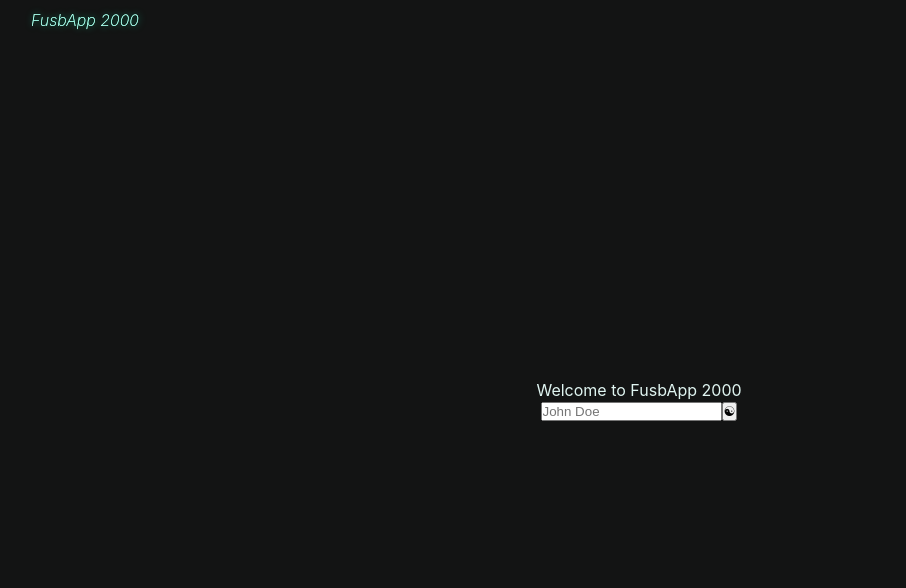
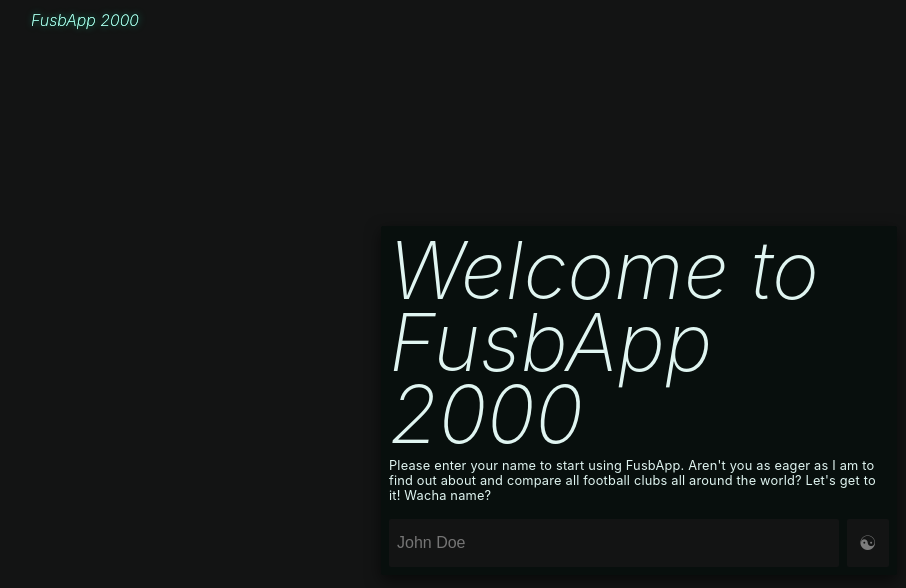
Before and after one commit to tpku/leaguegenerator, a React (Create React App) app: page / in a window 1280 px wide. Shown: the top 588 px of the page, without its empty margins (1-907 px from the left). Built offline with nearby package versions, Linux system fonts and the light colour scheme; no server answers.

Commit message:
Added styling to page Home

```diff
--- a/src/pages/Home.jsx
+++ b/src/pages/Home.jsx
@@ -1,4 +1,166 @@
 import { useEffect, useState } from "react";
+import styled from "styled-components";
+
+const Wrapper = styled.div`
+    width: 100%;
+    height: 100vh;
+    display: flex;
+    justify-content: center;
+    align-items: center;
+`;
+
+const LoginContainer = styled.div`
+    /* min-height: 100vh; */
+    max-width: 500px;
+    padding: 0.5rem;
+    display: flex;
+    flex-direction: column;
+    justify-content: start;
+    align-items: center;
+    gap: 0.5rem;
+    border-radius: 2px;
+    background-color: #080f0d;
+    box-shadow: 0 5px 15px #00000096;
+    animation: ${(props) => props.loginAnimation || "openLogin"} 0.3334s ease-in 6 forwards;
+    transition: box-shadow, transform, 0.2s ease-in;
+
+    :hover {
+        box-shadow: 0 4px 9px #000000c3;
+        transform: translateY(5px);
+        transition: box-shadow, transform, 0.2s ease-out;
+        color: #7effdb;
+    }
+
+    :hover p,
+    :hover h2 {
+        text-shadow: 1px 1px 5px #0af8b5, 0 0;
+        animation: hoverButton2 0.3s linear infinite forwards;
+    }
+    form {
+        width: 100%;
+        margin-top: 0.5rem;
+        display: flex;
+        gap: 0.5rem;
+    }
+
+    input {
+        width: 100%;
+        height: 3rem;
+        padding-left: 0.5rem;
+        background-color: #131414;
+        color: #7effdb;
+        font-size: 1rem;
+        border: none;
+        border-radius: 2px;
+    }
+
+    input:hover {
+        animation: focusInput 0.1s linear infinite;
+    }
+
+    input:focus {
+        outline: none !important;
+        color: #7effdb;
+        box-shadow: 0 0 15px #0af8b5 inset;
+        text-shadow: 1px 1px 5px #0af8b5, 0 0;
+        animation: focusInput 0.3s linear infinite;
+    }
+
+    button {
+        width: 3rem;
+        height: 3rem;
+        background-color: #131414;
+        color: #7c7c7c;
+        font-size: 1.25rem;
+        border: none;
+        border-radius: 2px;
+        cursor: pointer;
+    }
+
+    button:hover {
+        color: #7effdb;
+        text-shadow: 1px 1px 10px #0af8b5, 0 0;
+        animation: hoverButton 0.3s linear infinite;
+    }
+
+    button:active {
+        background-color: #7effdb;
+    }
+
+    @keyframes openLogin {
+        from {
+            opacity: 0;
+        }
+
+        to {
+            opacity: 1;
+        }
+    }
+    @keyframes closeLogin {
+        from {
+            opacity: 1;
+        }
+
+        to {
+            opacity: 0;
+        }
+    }
+    @keyframes focusInput {
+        from {
+            box-shadow: 0 0 15px #0af8b5c0 inset;
+        }
+
+        to {
+            box-shadow: 0 5px 25px #0af8b5c2 inset;
+        }
+    }
+    @keyframes hoverButton {
+        0% {
+            color: #e0fff6;
+            text-shadow: 1px 1px 10px #0af8b5, 0 0;
+        }
+
+        50% {
+            color: #28ffc2;
+            text-shadow: 0px 0px 20px #00f6b1, 0 0;
+        }
+
+        100% {
+            color: #7effdb;
+            text-shadow: 1px 1px 10px #0af8b5, 0 0;
+        }
+    }
+    @keyframes hoverButton2 {
+        0% {
+            color: #e0fff6;
+            text-shadow: 1px 1px 5px #0af8b598, 0 0;
+        }
+
+        50% {
+            color: #7dffe5;
+            text-shadow: 0px 0px 10px #00f6b0c1, 0 0;
+        }
+
+        100% {
+            color: #7effdb;
+            text-shadow: 1px 1px 5px #0af8b599, 0 0;
+        }
+    }
+`;
+
+const LoginHeading = styled.h2`
+    font-size: 5rem;
+    line-height: 0.9;
+    font-weight: 200;
+    font-style: italic;
+    pointer-events: none;
+`;
+
+const LoginText = styled.p`
+    font-size: 0.8rem;
+    pointer-events: none;
+    letter-spacing: 0.2px;
+`;
 
 const Home = (props) => {
     const { children, setSendKey, setValidate } = props;
@@ -6,42 +168,54 @@ const Home = (props) => {
 
     const [visitor, setVisitor] = useState("");
     const [placeHolder, setPlaceHolder] = useState("John Doe");
-    const [validated, setValidated] = useState(false);
+    const [validation, setValidation] = useState(false);
+    const [loginAnimation, setLoginAnimation] = useState("openLogin");
 
     const validateVisitor = (e) => {
         e.preventDefault();
-        const tester = document.querySelector(".tester");
         function onlyLettersAndNumbers(input) {
             return /^[A-Za-z]*$/.test(input);
         }
+        const checkedVisitor = onlyLettersAndNumbers(visitor);
 
-        const checkedVisitor = onlyLettersAndNumbers(visitor);
         if (visitor.length > 0 && checkedVisitor) {
+            /* Valid Input */
             console.log("Welcome " + visitor.charAt(0).toUpperCase() + visitor.slice(1));
+            setValidation(true);
             // setSendKey(api_key);
-            setValidated(true);
+        } else {
+            /* Not Valid Input */
+            setPlaceHolder("Woah! Wacha name?");
+            setValidation(false);
         }
+    };
 
-        setPlaceHolder("Woah! Wacha name?");
-        tester.style.borderColor = "red";
-    };
     useEffect(() => {
-        if (validated) {
-            setValidate(validated);
+        if (validation) {
+            setLoginAnimation("closeLogin");
+            const delay = setTimeout(() => {
+                setValidate(validation);
+                console.log("HOME: " + validation);
+            }, 2000);
+            return () => clearTimeout(delay);
         }
-        console.log(validated);
-    }, [validated]);
+    }, [validation]);
 
     return (
-        <>
-            <p>Welcome to FusbApp 2000</p>
-            {/* <p>{api_key}</p> */}
-            <form onSubmit={validateVisitor}>
-                <input className="tester" placeholder={placeHolder} type="text" value={visitor} onChange={(e) => setVisitor(e.target.value.trim())} />
-                <button type="submit">☯︎</button>
-            </form>
-            {children}
-        </>
+        <Wrapper>
+            <LoginContainer loginAnimation={loginAnimation}>
+                <LoginHeading>Welcome to FusbApp 2000</LoginHeading>
+                <LoginText>
+                    Please enter your name to start using FusbApp. Aren't you as eager as I am to find out about and compare all football clubs all around the world? Let's get to it! Wacha name?
+                </LoginText>
+                {/* <p>{api_key}</p> */}
+                <form onSubmit={validateVisitor}>
+                    <input placeholder={placeHolder} type="text" value={visitor} onChange={(e) => setVisitor(e.target.value.trim())} />
+                    <button type="submit">☯︎</button>
+                </form>
+                {children}
+            </LoginContainer>
+        </Wrapper>
     );
 };
 
```
